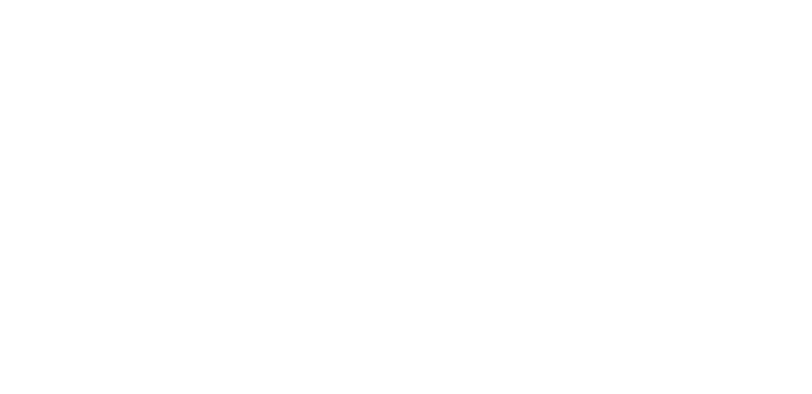
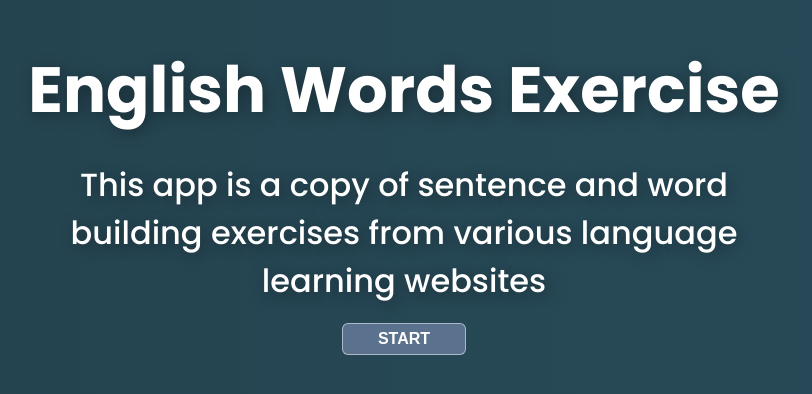
Before and after one commit to blurryfacebeat/EnglishWordsExercise, a Nuxt app: page /index in a window 1280 px wide. Before the commit this address had no page. Shown: the part 202-596 px from the top of the page, without its empty margins (236-1048 px from the left). Built offline with nearby package versions, Linux system fonts and the light colour scheme.

Commit message:
feat: Add index page, base-button.vue

```diff
--- /dev/null
+++ b/assets/styles/_mixins.scss
@@ -0,0 +1,32 @@
+@function defaultTransitionParams($options...) {
+  $unfoldedTransitions: ();
+
+  @each $option in $options {
+    $unfoldedTransitions: append($unfoldedTransitions, $option 0.2s ease, comma);
+  }
+
+  @return $unfoldedTransitions;
+}
+
+@mixin defaultTransition($options...) {
+  transition: defaultTransitionParams($options);
+}
+
+@mixin transitionWithExceptions($exceptions...) {
+  $unfoldedTransitions: ();
+
+  $unfoldedTransitions: append($unfoldedTransitions, defaultTransitionParams(all));
+
+  @each $exception in $exceptions {
+    $unfoldedTransitions: append($unfoldedTransitions, $exception 0s);
+  }
+
+  transition: $unfoldedTransitions;
+}
+
+@mixin withLineClamp($lastLine) {
+  display: -webkit-box;
+  -webkit-line-clamp: $lastLine;
+  -webkit-box-orient: vertical;
+  overflow: hidden;
+}
--- /dev/null
+++ b/assets/styles/_variables.scss
@@ -0,0 +1,28 @@
+:root {
+  // Colors
+  --main-white: #FFFFFF;
+  --white-opacity-0-5: rgba(255, 255, 255, 0.5);
+
+  --main-black: #333333;
+  --black-1: #0F2027;
+  --black-opacity-0-35: rgba(0, 0, 0, 0.35);
+
+  --blue-1: #203A43;
+  --blue-2: #2C5364;
+  --blue-3: #5A728D;
+  --blue-4: #4B728C;
+  --blue-5: #436E8C;
+  --blue-opacity-0-15: rgba(157, 189, 255, 0.15);
+
+  // Fonts
+  --fz-regular: 14px;
+  --fz-medium: 16px;
+  --fz-small-title: 32px;
+  --fz-medium-title: 48px;
+  --fz-big-title: 64px;
+
+  --fw-regular: 400;
+  --fw-meduim: 500;
+  --fw-bold: 600;
+  --fw-extra-bold: 700;
+}
--- /dev/null
+++ b/assets/styles/global.scss
@@ -0,0 +1,32 @@
+@import url('https://fonts.googleapis.com/css2?family=Poppins:wght@400;500;600;700&display=swap');
+
+* {
+  margin: 0;
+  padding: 0;
+  box-sizing: border-box;
+
+  -webkit-font-smoothing: antialiased;
+  -moz-osx-font-smoothing: grayscale;
+}
+
+ul {
+  list-style: none;
+}
+
+a {
+  text-decoration: none;
+  color: var(--main-white);
+}
+
+button {
+  border: none;
+  background-color: transparent;
+}
+
+html,
+body {
+  overflow: hidden;
+
+  font-family: 'Poppins', sans-serif;
+  color: var(--main-white);
+}
--- /dev/null
+++ b/assets/styles/main.scss
@@ -0,0 +1 @@
+@import "global";
--- /dev/null
+++ b/components/base-button/base-button.vue
@@ -0,0 +1,54 @@
+<template>
+  <button class="base-button">
+    <span class="base-button__text">
+      <slot />
+    </span>
+  </button>
+</template>
+
+<script lang="ts" setup>
+interface IBaseButtonProps {
+  width?: string;
+  height?: string;
+}
+
+const { width, height } = withDefaults(defineProps<IBaseButtonProps>(), {
+  width: 'max-content',
+  height: '32px',
+});
+</script>
+
+<style lang="scss" scoped>
+.base-button {
+  padding: 10px;
+  width: v-bind(width);
+  height: v-bind(height);
+  display: flex;
+  align-items: center;
+  justify-content: center;
+
+  border: 1px solid var(--white-opacity-0-5);
+  background-color: var(--blue-3);
+  border-radius: 6px;
+  cursor: pointer;
+
+  @include defaultTransition(all);
+
+  @media (any-hover: hover) {
+    &:hover {
+      background-color: var(--blue-4);
+    }
+  }
+
+  &:active {
+    background-color: var(--blue-5);
+  }
+
+  &__text {
+    text-transform: uppercase;
+    color: var(--main-white);
+    font-size: var(--fz-medium);
+    font-weight: var(--fw-bold);
+  }
+}
+</style>
--- /dev/null
+++ b/layouts/default.vue
@@ -0,0 +1,12 @@
+<template>
+  <div class="default-layout">
+    <slot />
+  </div>
+</template>
+
+<style lang="scss" scoped>
+.default-layout {
+  width: 100vw;
+  height: 100vh;
+}
+</style>
--- a/nuxt.config.ts
+++ b/nuxt.config.ts
@@ -1,6 +1,12 @@
 // https://nuxt.com/docs/api/configuration/nuxt-config
 export default defineNuxtConfig({
-  modules: ['@pinia/nuxt', '@nuxtjs/axios'],
+  css: ['@/assets/styles/main.scss'],
+
+  modules: ['@pinia/nuxt'],
+
+  typescript: {
+    strict: true,
+  },
 
   app: {
     head: {
@@ -9,7 +15,16 @@
     },
   },
 
-  typescript: {
-    strict: true,
+  vite: {
+    css: {
+      preprocessorOptions: {
+        scss: {
+          additionalData: `
+          @import "@/assets/styles/_variables.scss";
+          @import "@/assets/styles/_mixins.scss";
+          `,
+        },
+      },
+    },
   },
 });
--- a/package.json
+++ b/package.json
@@ -13,10 +13,11 @@
     "@types/node": "^18.16.2",
     "nuxt": "^3.4.2",
     "prettier": "^2.8.8",
+    "sass": "^1.62.1",
+    "sass-loader": "^13.2.2",
     "typescript": "^5.0.4"
   },
   "dependencies": {
-    "@nuxtjs/axios": "^5.13.6",
     "@pinia/nuxt": "^0.4.9",
     "pinia": "^2.0.35"
   },
--- /dev/null
+++ b/pages/index/index.vue
@@ -0,0 +1,118 @@
+<template>
+  <div class="landing-page">
+    <div ref="decorateCircleRef" class="landing-page__decorate-circle" />
+
+    <div class="landing-page__wrapper">
+      <h1 class="landing-page__title title-shadow">English Words Exercise</h1>
+
+      <h3 class="landing-page__sub-title title-shadow">
+        This app is a copy of sentence and word building exercises from various language learning websites
+      </h3>
+
+      <base-button @click="$router.push('/sentence-page')" width="124px">Start</base-button>
+    </div>
+  </div>
+</template>
+
+<script lang="ts" setup>
+import { Ref } from 'vue';
+
+const decorateCircleRef: Ref<HTMLDivElement> = ref(null);
+const mouseMoveHandlerDispose: Ref<Function> = ref(null);
+const decorateCircleSize: Ref<string> = ref('100px');
+
+const mouseMoveHandlerWithDispose = () => {
+  const handlerFunction = (event: MouseEvent) => {
+    window.requestAnimationFrame(() => {
+      if (!decorateCircleRef.value.style.opacity) decorateCircleRef.value.style.opacity = '1';
+
+      decorateCircleRef.value.style.top = `${event.clientY - parseInt(decorateCircleSize.value, 10) / 2}px`;
+      decorateCircleRef.value.style.left = `${event.clientX - parseInt(decorateCircleSize.value, 10) / 2}px`;
+    });
+  };
+
+  document.addEventListener('mousemove', handlerFunction);
+
+  return () => document.removeEventListener('mousemove', handlerFunction);
+};
+
+onMounted(() => {
+  mouseMoveHandlerDispose.value = mouseMoveHandlerWithDispose();
+});
+
+onBeforeUnmount(() => {
+  mouseMoveHandlerDispose.value();
+});
+</script>
+
+<style lang="scss" scoped>
+@keyframes BgAnimate {
+  0% {
+    background-position: 0 50%;
+  }
+  50% {
+    background-position: 100% 50%;
+  }
+  100% {
+    background-position: 0 50%;
+  }
+}
+
+.landing-page {
+  width: 100%;
+  height: 100%;
+  display: flex;
+  align-items: center;
+  justify-content: center;
+  flex-direction: column;
+
+  cursor: none;
+  background: linear-gradient(to right, var(--black-1), var(--blue-1), var(--blue-2));
+  background-size: 600% 600%;
+  animation: BgAnimate 20s ease infinite;
+
+  &__wrapper {
+    position: relative;
+    display: flex;
+    align-items: center;
+    justify-content: center;
+    flex-direction: column;
+    z-index: 2;
+  }
+
+  &__decorate-circle {
+    position: absolute;
+    top: 0;
+    left: 0;
+    width: v-bind(decorateCircleSize);
+    height: v-bind(decorateCircleSize);
+    z-index: 1;
+
+    box-shadow: 0 0 100px 100px var(--blue-opacity-0-15);
+    background-color: var(--blue-opacity-0-15);
+    opacity: 0;
+    border-radius: 100%;
+    @include defaultTransition(all);
+  }
+
+  .title-shadow {
+    text-shadow: var(--black-opacity-0-35) 3px 3px 15px;
+  }
+
+  &__title {
+    margin-bottom: 24px;
+
+    font-size: var(--fz-big-title);
+    font-weight: var(--fw-extra-bold);
+  }
+
+  &__sub-title {
+    margin-bottom: 18px;
+    max-width: 700px;
+    text-align: center;
+
+    font-size: var(--fz-small-title);
+    font-weight: var(--fw-meduim);
+  }
+}
+</style>
--- a/pages/index.vue
+++ b/pages/sentence-page/index.vue
@@ -1,5 +1,5 @@
 <template>
-  <div>Hello World</div>
+  <div>Sentence Page</div>
 </template>
 
 <script lang="ts" setup></script>
--- /dev/null
+++ b/utils/css/getCssVar.ts
@@ -0,0 +1 @@
+export const getCssVar = (property: string) => getComputedStyle(document.documentElement).getPropertyValue(property);
--- /dev/null
+++ b/utils/index.ts
@@ -0,0 +1 @@
+export { getCssVar } from './css/getCssVar';
```
Also changed, not shown: 1 other file (tests, documents, lock files or other folders).
